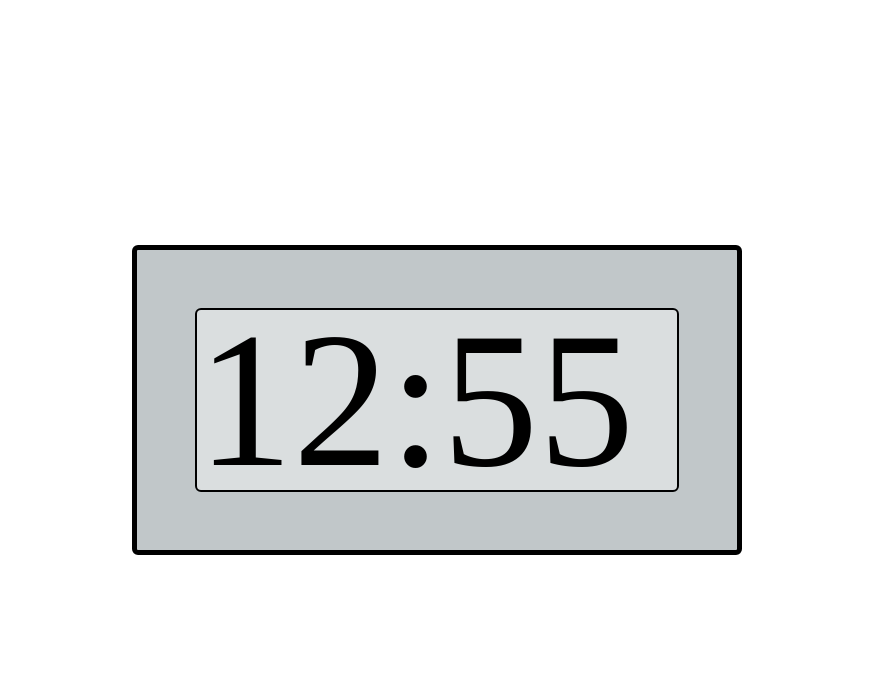
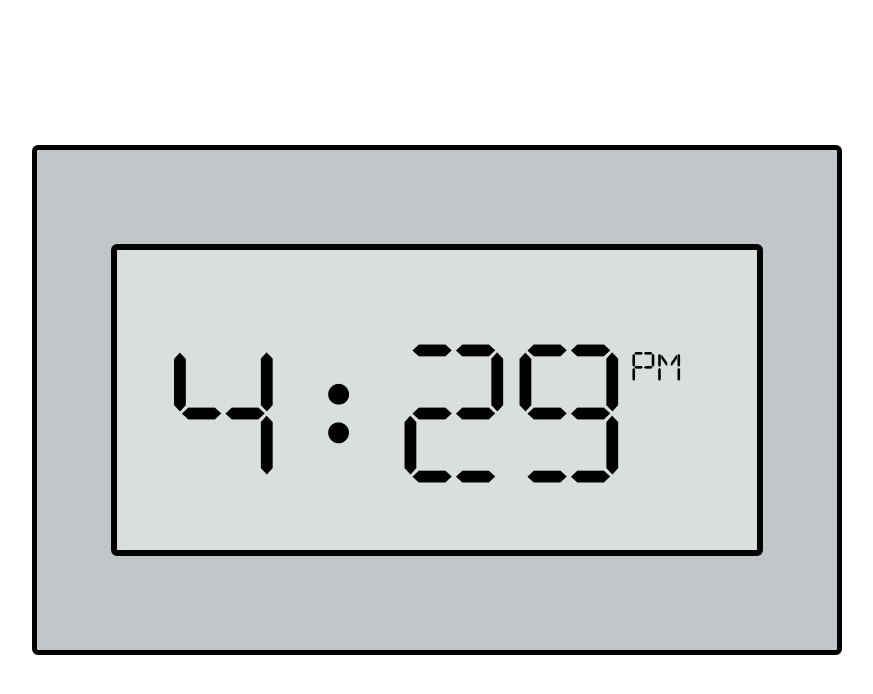
Before and after one commit to Jhairs2/digital-clock, a plain HTML site: page index.html in a window 1280 px wide. Shown: the whole page, without its empty margins (203-1076 px from the left). Drawn offline with Linux system fonts and the light colour scheme.

Commit message:
Forgot to commit, add some more styling and spacing to clock

```diff
--- a/index.html
+++ b/index.html
@@ -13,8 +13,11 @@
 <body>
     <div class="container">
         <div class="clock-screen">
-            <div class="clock">12:55</div>
+            <div class="clock">
+            <div class="time"></div>
+            <div class="P-A">PM</div>
         </div>
+    </div>
     </div>
 
 </body>
--- a/scripts/scripts.js
+++ b/scripts/scripts.js
@@ -0,0 +1,16 @@
+clock = document.querySelector(".time");
+
+
+setInterval(function() {
+   setClock();
+}, 1000)
+
+
+
+
+
+function setClock() {
+    let date = new Date();
+    time = date.toLocaleString('en-US', { hour: 'numeric', minute: 'numeric', hour12: true }).replace(/AM|PM/,'') ;
+    clock.textContent = time;
+}
--- a/styles/styles.css
+++ b/styles/styles.css
@@ -4,10 +4,15 @@
     box-sizing: border-box;
 }
 
+@font-face{
+    font-family: Digital;
+    src: url('../fonts/DIGITALDREAM.ttf');
+}
+
 .container {
     background-color: #C1C7C9;
-    width: 600px;
-    height: 300px;
+    width: 800px;
+    height: 500px;
     border: 5px solid black;
     position: absolute;
     top: 50%;
@@ -21,7 +26,7 @@
     background-color: #DADEDF;
     width: 80%;
     height: 60%;
-    border: 2px solid black;
+    border: 6px solid black;
     position: relative;
     top: 50%;
     left: 50%;
@@ -30,11 +35,24 @@
 
   }
 
-  .clock {
-    position: relative;
-    top: 50%;
-    left: 50%;
-    transform: translate(-50%, -50%);
-    text-align: left;
-    font-size: 12rem;
+.clock {
+    display: flex;
+    height: 100%;
+    align-items: center;
+    justify-content: center;
+    font-family: Digital;
+    padding: 1em;
+    margin-left: 0.75em;
+}
+
+  .time {
+    font-size: 9rem;
   }
+
+  .P-A {
+
+    padding-right: 1em;
+    padding-bottom: 3em;
+    font-size: 2rem;
+
+  }
```
Also changed, not shown: fonts/DIGITALDREAM.ttf (added).
